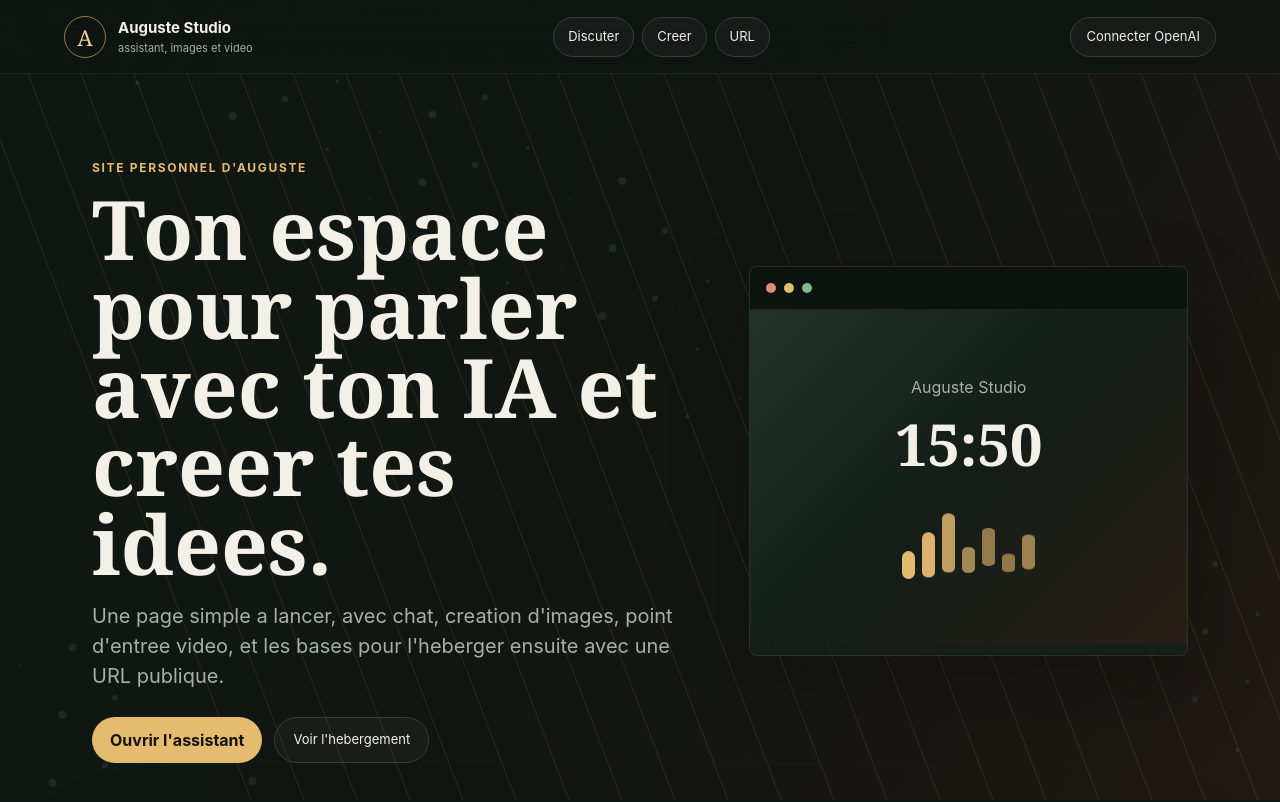
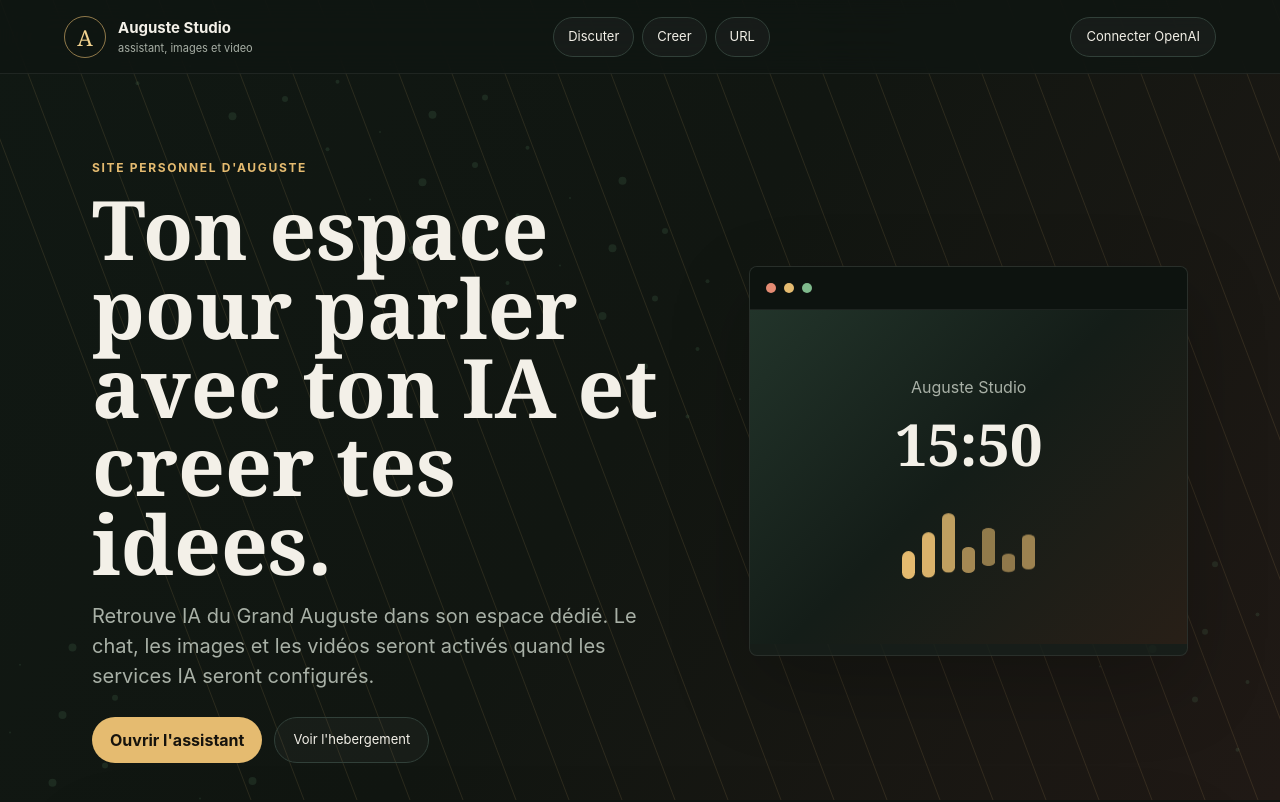
Before and after one commit to cberthou-blip/auguste, a plain HTML site: page index.html in a window 1280 px wide. Shown: the top 802 px of the page. Drawn offline with Linux system fonts and the light colour scheme; no server answers.

Commit message:
Préciser les fonctions à configurer
Clarifier sur la page publique que les fonctions IA restent à configurer.

```diff
--- a/index.html
+++ b/index.html
@@ -30,7 +30,7 @@
       <div class="hero-copy">
         <p class="eyebrow">Site personnel d'Auguste</p>
         <h1 id="hero-title">Ton espace pour parler avec ton IA et creer tes idees.</h1>
-        <p class="lede">Une page simple a lancer, avec chat, creation d'images, point d'entree video, et les bases pour l'heberger ensuite avec une URL publique.</p>
+        <p class="lede">Retrouve IA du Grand Auguste dans son espace dédié. Le chat, les images et les vidéos seront activés quand les services IA seront configurés.</p>
         <div class="hero-actions">
           <a class="primary-button" href="#chat">Ouvrir l'assistant</a>
           <a class="secondary-button" href="#hebergement">Voir l'hebergement</a>
```
